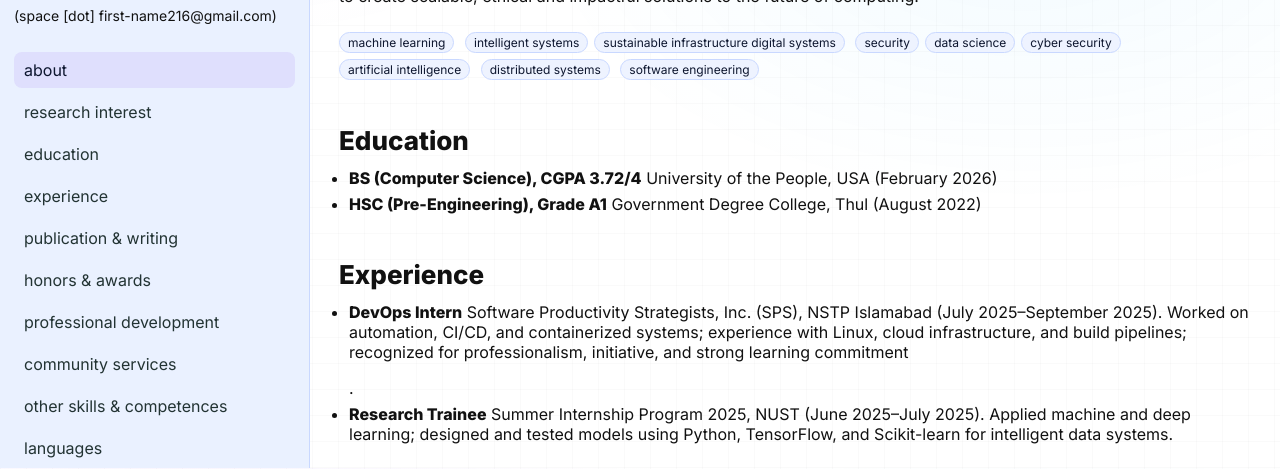
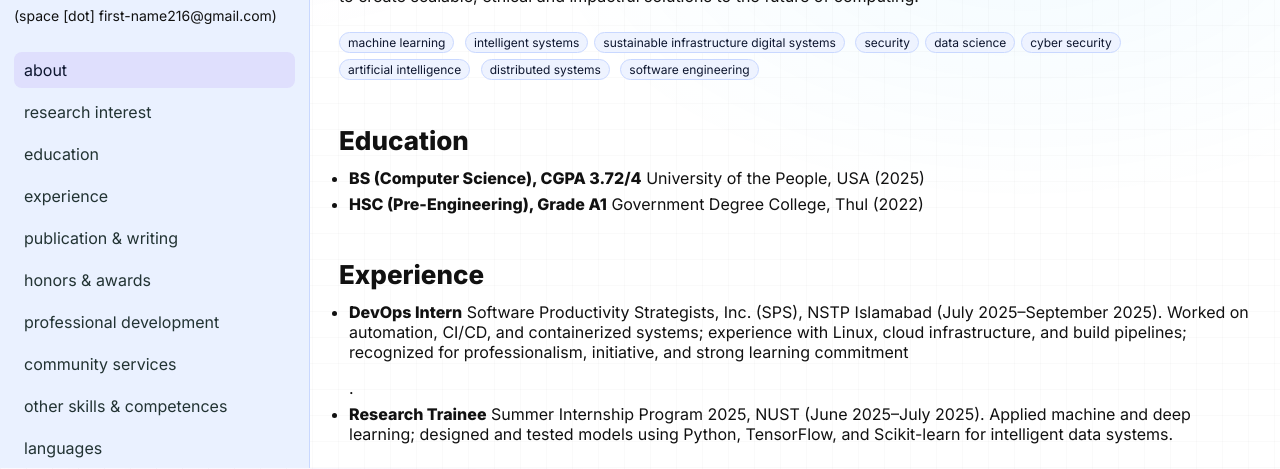
Before and after one commit to Sarfaraz216/Sarfarazahmed.github.io, a plain HTML site: page index.html in a window 1280 px wide. Shown: the part 332-801 px from the top of the page. Drawn offline with Linux system fonts and the light colour scheme.

Commit message:
index.html

```diff
--- a/index.html
+++ b/index.html
@@ -136,8 +136,8 @@ footer{margin-top:28px;padding-top:12px;border-top:1px solid rgba(0,0,0,0.08)}
     <section id="education">
       <h2>Education</h2>
       <ul class="min">
-        <li><strong>BS (Computer Science), CGPA 3.72/4</strong>  University of the People, USA (February 2026)</li>
-        <li><strong>HSC (Pre-Engineering), Grade A1</strong>  Government Degree College, Thul (August 2022)</li>
+        <li><strong>BS (Computer Science), CGPA 3.72/4</strong>  University of the People, USA (2025)</li>
+        <li><strong>HSC (Pre-Engineering), Grade A1</strong>  Government Degree College, Thul (2022)</li>
       </ul>
     </section>
 
```
